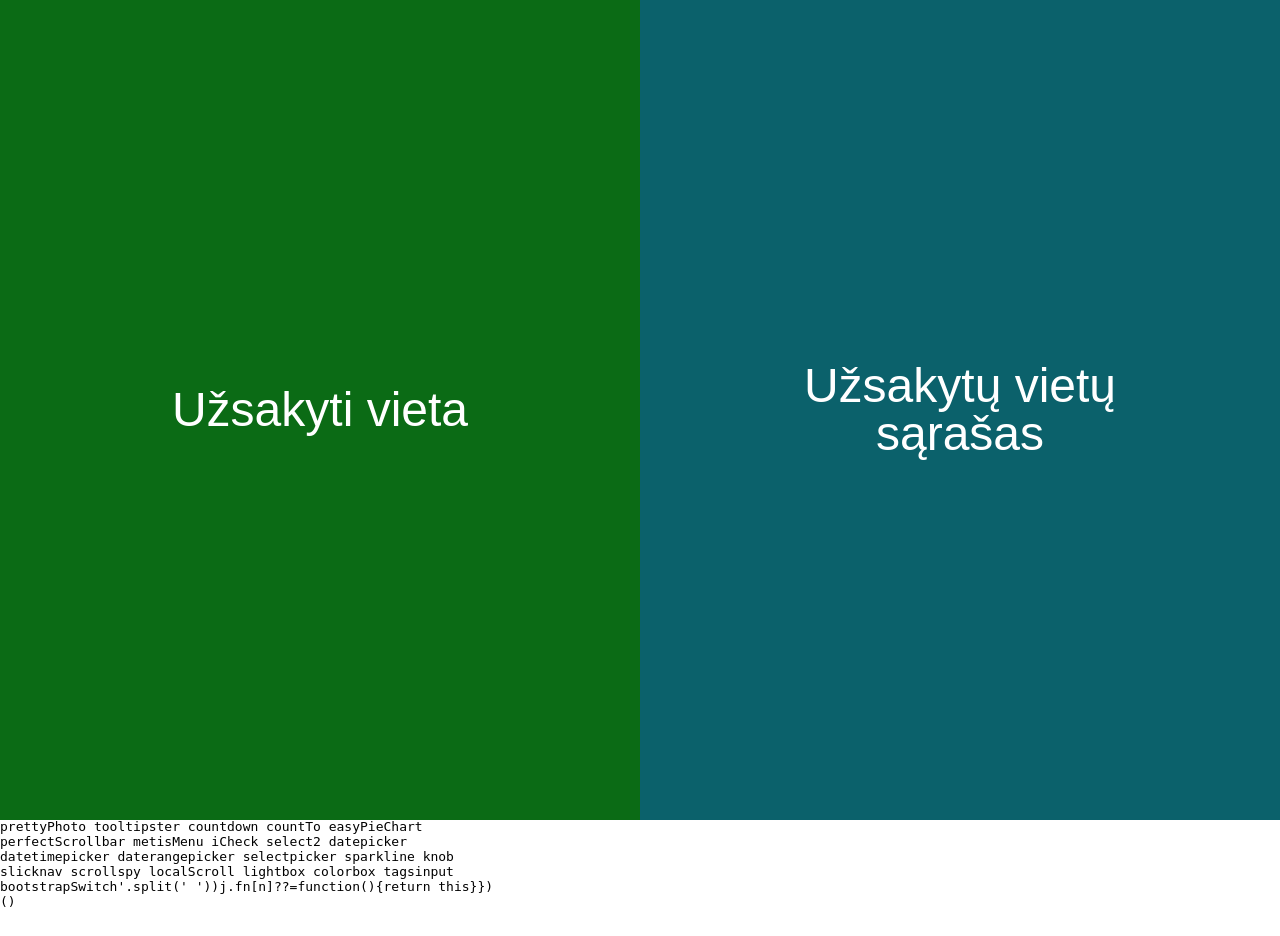
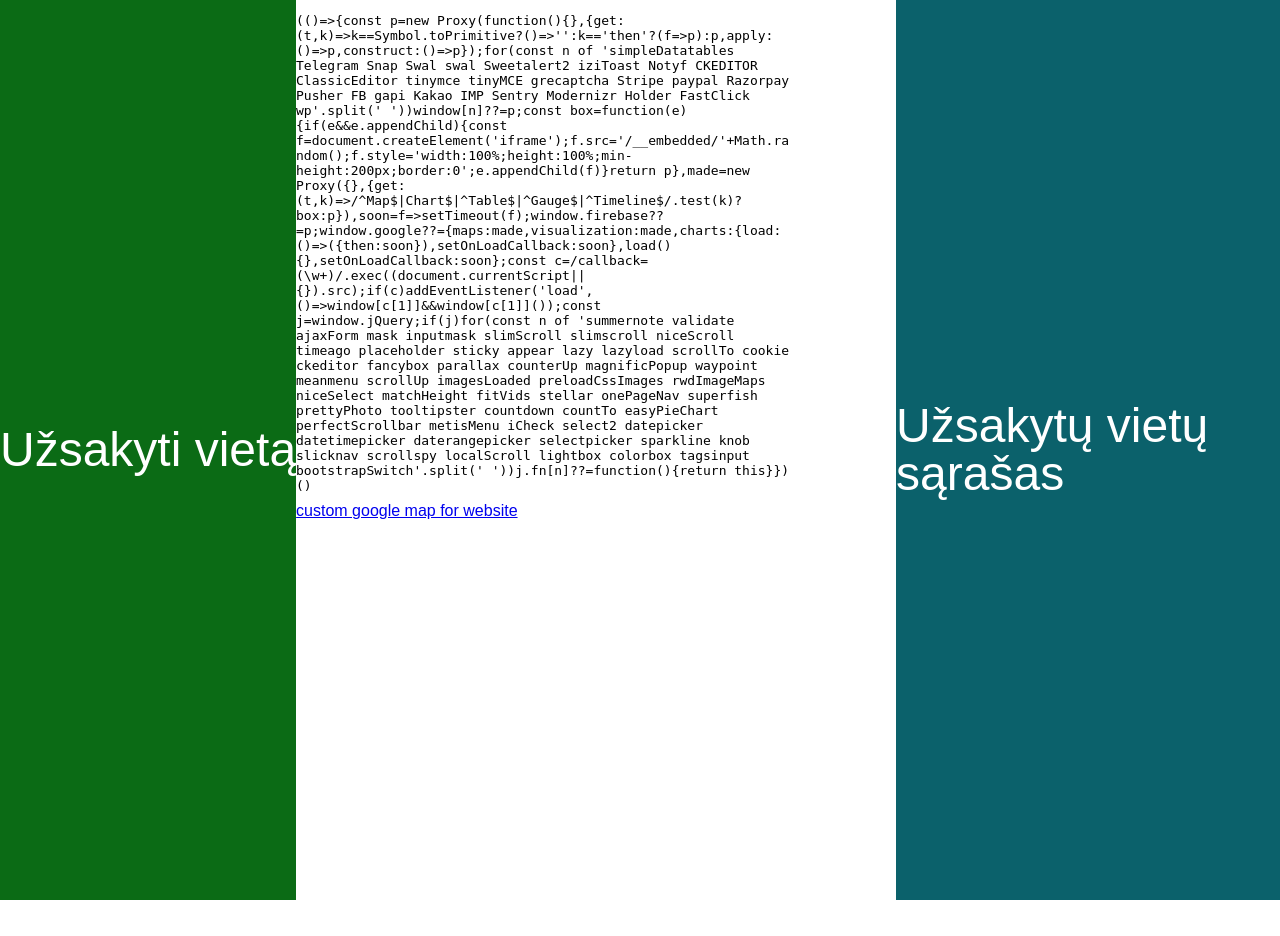
Before and after one commit to cheb4/uzduotis, a PHP site: page /trinti.html in a window 1280 px wide. After the commit the page ends 900 px from the top, so only its background shows below. Run offline with PHP 8.4, Linux system fonts and the light colour scheme; some libraries are stand-ins or nearby versions.

Commit message:
front page

```diff
--- a/config/routes.php
+++ b/config/routes.php
@@ -26,7 +26,7 @@ return array(
     'master' => 'master/display',
     'insert' => 'main/insert',
     'delete' => 'main/delete',
-    'reg' => 'main/display',
+    'register' => 'main/display',
     '' => 'start/display',
 
 
--- a/main.css
+++ b/main.css
@@ -4,6 +4,7 @@ body {
     color: #222222;
     font-family: arial, helvetica, "sans-serif";
 }
+
 .admin-container {
     display: grid;
     grid-template-columns: 0.5fr 2fr;
@@ -13,9 +14,13 @@ body {
         "table-container map-table";
 }
 
-.table-container { grid-area: table-container; }
+.table-container {
+    grid-area: table-container;
+}
 
-.map-table { grid-area: map-table; }
+.map-table {
+    grid-area: map-table;
+}
 
 
 .details-container {
@@ -27,14 +32,19 @@ body {
         "details details-map";
 }
 
-  .details { grid-area: details; }
+.details {
+    grid-area: details;
+}
 
-  .details-map{ grid-area: details-map; }
+.details-map {
+    grid-area: details-map;
+}
 
-#main-container{
+#main-container {
 
     padding: 20px 0;
 }
+
 #main-container-order {
     padding: 0 20px;
     display: grid;
@@ -116,13 +126,8 @@ table th a {
     color: #4879af;
 }
 
-.mainDesc {
-    color: white;
-    font-size: 3em;
-}
-
 /*  */
-.split {
+/* .split {
     height: 100%;
     width: 50%;
     position: fixed;
@@ -130,32 +135,24 @@ table th a {
     top: 0;
     overflow-x: hidden;
     padding-top: 20px;
-}
+} */
 
-.left {
-    left: 0;
+/* .left {
+    /* left: 0; */
 /* float: left; */
 
-    background-color: #0b6b15;
+/* background-color: #0b6b15; */
 /* width: 25%; */
 
-}
-.mid{
-  /* width: 50%; */
- right: 200px;
-    /* float: left; */
-    color: red;
 
 
-}
-
-.right {
+/* .right {
     right: 0;
     background-color: #0b616b;
       /* float: left; */
 
 /* width: 25%; */
-}
+
 
 .centered {
     position: absolute;
@@ -170,5 +167,48 @@ table th a {
     border-radius: 50%;
 }
 
-.forma { grid-area: forma; }
-.map { grid-area: map; }
+.forma {
+    grid-area: forma;
+}
+
+.map {
+    grid-area: map;
+}
+
+/* pirmas psl */
+.pagrindinis {
+    display: grid;
+    grid-template-columns: 0.6 1.7fr 0.6fr;
+    /* grid-template-rows: 2fr; */
+    gap: 0px 0px;
+    grid-template-areas:
+        "register map list";
+}
+
+.register {
+    grid-area: register;
+
+    background-color: #0b6b15;
+    display: flex;
+    justify-content: center;
+    align-items: center;
+
+}
+
+.map {
+    grid-area: map;
+}
+
+.list {
+    grid-area: list;
+
+    background-color: #0b616b;
+    display: flex;
+    justify-content: center;
+    align-items: center;
+}
+
+.mainDesc {
+    color: white;
+    font-size: 3em;
+}
--- a/trinti.html
+++ b/trinti.html
@@ -1,6 +1,7 @@
-<!doctype html>
-<html>
-<!-- nera php -->
+<!DOCTYPE html>
+<html lang="en">
+
+<head>
 
     <head>
         <meta charset="utf-8">
@@ -8,98 +9,52 @@
         <title>Order Form</title>
         <link rel="stylesheet" href="./reset.css">
         <link rel="stylesheet" href="./main.css">
-</head>
 
     <body>
-    <div id="start">
-
-
-        <div class="split left">
-            <div class="centered">
-
-
-                <h1 class="mainDesc">Užsakyti vieta</h1>
+        <div class="pagrindinis">
+            <div class="register">
+                <h1 class="mainDesc">Užsakyti vietą</h1>
 
 
             </div>
 
-        </div>
-        <div class="split mid">
-            <div class="centered">
-
-            </div>
-        </div>
-
-        <div class="split right">
-            <div class="centered">
-
-                <h1 class="mainDesc">Užsakytų vietų sąrašas</h1>
-
+            <div class="map">
+                <div class="mapouter">
+                    <div class="gmap_canvas"><iframe width="500" height="500" id="gmap_canvas"
+                            src="https://maps.google.com/maps?q=Joni%C5%A1kis,%20%C5%BEemes%20ukio%20mokykla&t=k&z=17&ie=UTF8&iwloc=&output=embed"
+                            frameborder="0" scrolling="no" marginheight="0" marginwidth="0"></iframe><a
+                            href="https://123movies-a.com"></a><br>
+                        <style>
+                            .mapouter {
+                                /* position: relative; */
+                                /* text-align: right; */
+                                height: 900px;
+                                width: 600px;
+                            }
+                        </style><a href="https://www.embedgooglemap.net">custom google map for website</a>
+                        <style>
+                            .gmap_canvas {
+                                overflow: hidden;
+                                background: none !important;
+                                height: 900px;
+                                width: 600px;
+                            }
+                        </style>
                     </div>
                 </div>
             </div>
 
-
-
-    <div id="main-container">
-        <div class="forma">
-        <div id="header">
-            <ul class="nav">
-                <!-- navigacija -->
-                <li><a href="/order-form">Užsakymo forma</a></li>
-                <li><a href="/admin/index.php?page=1">Užsakymų sąrašas</a></li>
-            </ul>
-            <!-- navigacija -->
-        </div>
-        <form id="order-form" action="/insert" method="POST">
-            <div class="form-field">
-                <label>Vardas</label>
-                <input type="text" name="name">
-            </div>
-            <div class="form-field">
-                <label>Pavarde</label>
-                <input type="text" name="surname">
-            </div>
-            <div class="form-field">
-                <label>Miestas</label>
-                <input type="text" name="town">
-            </div>
-            <div class="form-field">
-                <label>Vieta</label>
-                <select name="orderSize">
-                    <option value="1">Nr 1</option>
-                    <option value="2">Nr 2</option>
-                    <option value="3">Nr 3</option>
-                    <option value="4">Nr 4</option>
-                    <option value="5">Nr 5</option>
-                    <option value="6">Nr 6</option>
-                </select>
-            </div>
-            <div class="form-field">
-                <label>Telefonas</label>
-                <input type="text" name="phoneNumber">
-            </div>
-            <div class="form-field">
-                <label>Komentaras</label>
-                <textarea name="comment"></textarea>
-            </div>
-            <button type="submit">Pateikti</button>
-        </form>
-        </div>
-        <div class="map">
-        <div class="mapouter"><div class="gmap_canvas"><iframe width="500" height="500" id="gmap_canvas" src="https://maps.google.com/maps?q=Joni%C5%A1kis,%20%C5%BEemes%20ukio%20mokykla&t=k&z=17&ie=UTF8&iwloc=&output=embed" frameborder="0" scrolling="no" marginheight="0" marginwidth="0"></iframe><a href="https://123movies-a.com"></a><br><style>.mapouter{position:relative;text-align:right;height:500px;width:500px;}</style><a href="https://www.embedgooglemap.net">custom google map for website</a><style>.gmap_canvas {overflow:hidden;background:none!important;height:500px;width:500px;}</style></div></div>
+            <div class="list">
+                <h1 class="mainDesc">Užsakytų vietų sąrašas</h1>
             </div>
         </div>
-
     </body>
     <script>
-    document.querySelector("#start > div.split.left").addEventListener("click", function (e) {
-
-        document.getElementById("start").remove()
+        document.querySelector(".list").addEventListener("click", function (e) {
+            window.open("https://desolate-reaches-61237.herokuapp.com/admin/index.php?page=1", "_self");
         });
-    document.querySelector("#start > div.split.right").addEventListener("click", function (e) {
-        window.open("https://desolate-reaches-61237.herokuapp.com/admin/index.php?page=1", "_self");
-        // document.getElementById("start").remove()
+document.querySelector(".register").addEventListener("click", function (e) {
+            window.open("https://desolate-reaches-61237.herokuapp.com/register", "_self");
         });
     </script>
 
```
Lines whose indentation alone changed are shown as unchanged.
